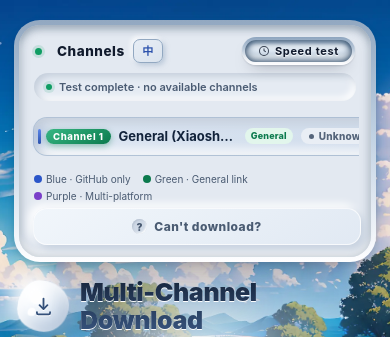
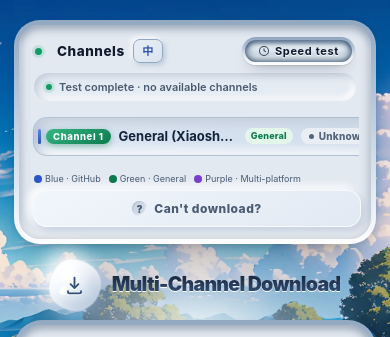
Before and after one commit to Elsht666/File-Downloader, a plain HTML site: page index.html in a window 390 px wide. Shown: the top 337 px of the page. Drawn offline with Linux system fonts and the light colour scheme; no server answers.

Commit message:
改英文版界面

```diff
--- a/index.html
+++ b/index.html
@@ -69,7 +69,7 @@ window.I18N = (function() {
             loading: 'Multi-Channel Download · Loading',
             sidebarTitle: 'Channels', langShort: '中', langBtnTitle: 'Switch to Chinese', langToggleAria: 'Switch language',
             speedBtn: 'Speed test', speedHint: 'Click "Speed test" to start',
-            legendGh: 'Blue · GitHub only', legendGen: 'Green · General link', legendMulti: 'Purple · Multi-platform', legendAria: 'Channel type legend',
+            legendGh: 'Blue · GitHub', legendGen: 'Green · General', legendMulti: 'Purple · Multi-platform', legendAria: 'Channel type legend',
             customLabel: 'Custom prefix', customTag: 'Backup', customPlaceholder: 'https://your-prefix/',
             helpBtn: "Can't download?", helpTitle: "Can't download?", close: 'Close', methodListAria: 'Select acceleration channel',
             help1: '<span class="num">1.</span> Download fails at the last moment or never starts: usually browser blocking. Try <b>Chrome / Edge / Firefox</b>',
@@ -1525,6 +1525,11 @@ button:focus-visible { outline: 3px solid var(--accent-soft); outline-offset: 3p
     .drop { width: 50px; height: 50px; }
     .drop svg { width: 21px; height: 21px; }
     .hero-title { font-size: 25px; letter-spacing: -.4px; }
+    /* 手机端英文标题较长：缩小字号并强制单行，避免 "Multi-Channel Download" 折到第二行 */
+    html[lang="en"] .hero-title { font-size: clamp(16px, 5vw, 20px); letter-spacing: -.7px; white-space: nowrap; }
+    /* 手机端图例（蓝/绿/紫）强制单行：缩小字号与间距，英文版更紧凑 */
+    html[lang="en"] .channel-legend { gap: 3px 8px; font-size: clamp(8px, 2.4vw, 9px); flex-wrap: nowrap; }
+    html[lang="en"] .channel-legend > span { white-space: nowrap; gap: 3px; }
     /* 手机端隐藏标题下的轮播文案，节省纵向空间；桌面端照常显示 */
     .site-motto { display: none; }
     .cmd { border-radius: 28px; }
```
